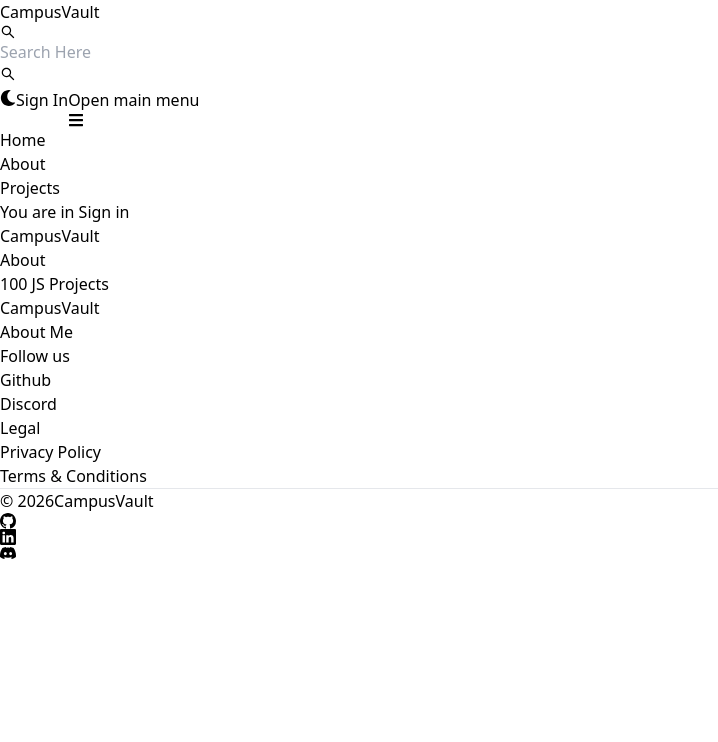
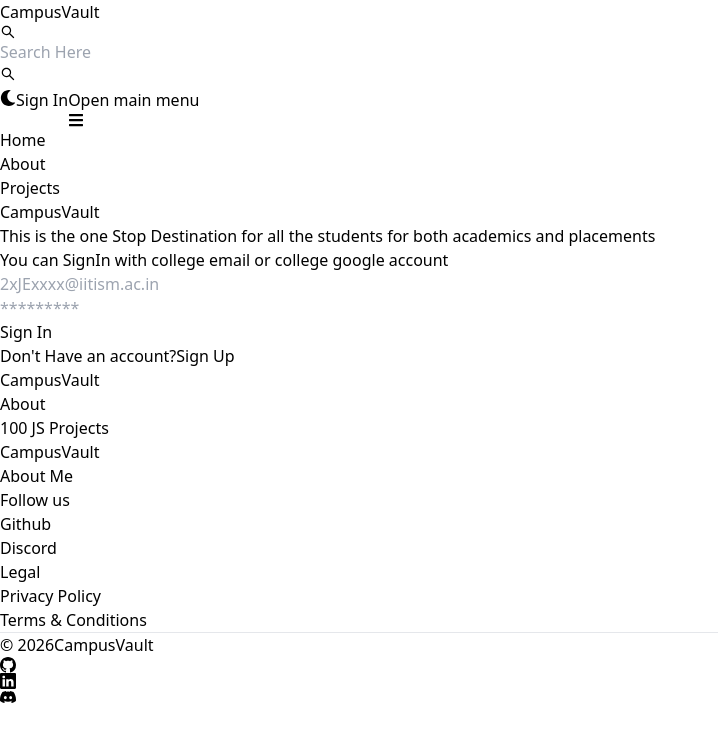
Before and after one commit to SivaKancharla/CampusVault, a React (Vite) app in the folder client/: page /sign-in in a window 1280 px wide. Shown: the top 742 px of the page, without its empty margins (0-718 px from the left). Built offline with nearby package versions, Linux system fonts and the light colour scheme.

Commit message:
create signin page functionality

```diff
--- a/client/src/pages/SignIn.jsx
+++ b/client/src/pages/SignIn.jsx
@@ -1,9 +1,112 @@
-import React from 'react'
+import { Alert, Button, Label, Spinner, TextInput } from 'flowbite-react';
+import {React,useState} from 'react'
+import {Link, useNavigate } from 'react-router-dom'
 
 export default function SignIn() {
+  const [formData, setFormData] = useState({});
+  const [errorMessage, setErrorMessage] = useState(null);
+  const [loading, setLoading] = useState(false);
+  const navigate = useNavigate();
+  const handleChange = (e) => {
+    setFormData({ ...formData, [e.target.id]: e.target.value.trim() });
+  };
+  // console.log(formData);
+  const handleSubmit = async (e) => {
+    e.preventDefault();
+    if (!formData.email || !formData.password) {
+      return setErrorMessage('Please fill out all fields.');
+    }
+    try {
+      setLoading(true);
+      setErrorMessage(null);
+      const res = await fetch('/api/auth/signin',{
+          method: 'POST',
+          headers: { 'Content-Type': 'application/json' },
+          body: JSON.stringify(formData),
+        });
+      const data = await res.json();
+      if (data.success === false) {
+        //when user name repeated
+        setLoading(false);
+        return setErrorMessage(data.message);
+      }
+      setLoading(false);
+      if (res.ok) {
+        navigate('/');
+      }
+    }catch(err){
+      // when somethings are missing
+      setErrorMessage(err.message);
+      setLoading(false);
+    }
+  }
   return (
-    <div>
-      You are in Sign in
+    <div className='min-h-screen mt-20'>
+      <div className='flex p-3 max-w-3xl mx-auto flex-col md:flex-row md:items-center gap-5'>
+        {/* left */}
+        <div className='flex-1'>
+          <Link to='/' className='font-bold dark:text-white text-4xl'>
+            <span className='px-2 py-1 bg-gradient-to-r from-indigo-500 via-purple-500 to-pink-500 rounded-lg text-white'>
+              CampusVault
+            </span>
+          </Link>
+          <p className='text-sm mt-5'>
+            This is the one Stop Destination for all the students for both academics and placements
+          </p>
+          <p className='text-sm'>
+            You can SignIn with college email or college google account
+          </p>
+        </div>
+        {/* right */}
+
+        <div className='flex-1'>
+          <form className='flex flex-col gap-4' onSubmit={handleSubmit}>
+
+            <div>
+              <Label value='Your email' />
+              <TextInput
+                type='email'
+                placeholder='2xJExxxx@iitism.ac.in'
+                id='email'
+                onChange={handleChange}
+              />
+            </div>
+            <div>
+              <Label value='Your password' />
+              <TextInput
+                type='password'
+                placeholder='*********'
+                id='password'
+                onChange={handleChange}
+              />
+            </div>
+            <Button
+            type="submit"
+            className="w-full bg-gradient-to-r from-purple-500 via-purple-600 to-pink-500 text-white hover:bg-gradient-to-br focus:ring-4 focus:ring-purple-300"
+            disabled={loading}
+          >{loading ? (
+                <>
+                  <Spinner size='sm' />
+                  <span className='pl-3'>Loading...</span>
+                </>
+              ) : (
+                'Sign In'
+              )}
+          </Button>
+          </form>
+          <div className='flex gap-2 text-sm mt-5'>
+            <span>Don't Have an account?</span>
+            <Link to='/sign-in' className='text-blue-500'>
+              Sign Up
+            </Link>
+          </div>
+          {errorMessage && (
+            <Alert className='mt-5' color='failure'>
+              {errorMessage}
+            </Alert>
+          )}
+        </div>
+      </div>
     </div>
   )
 }
```
